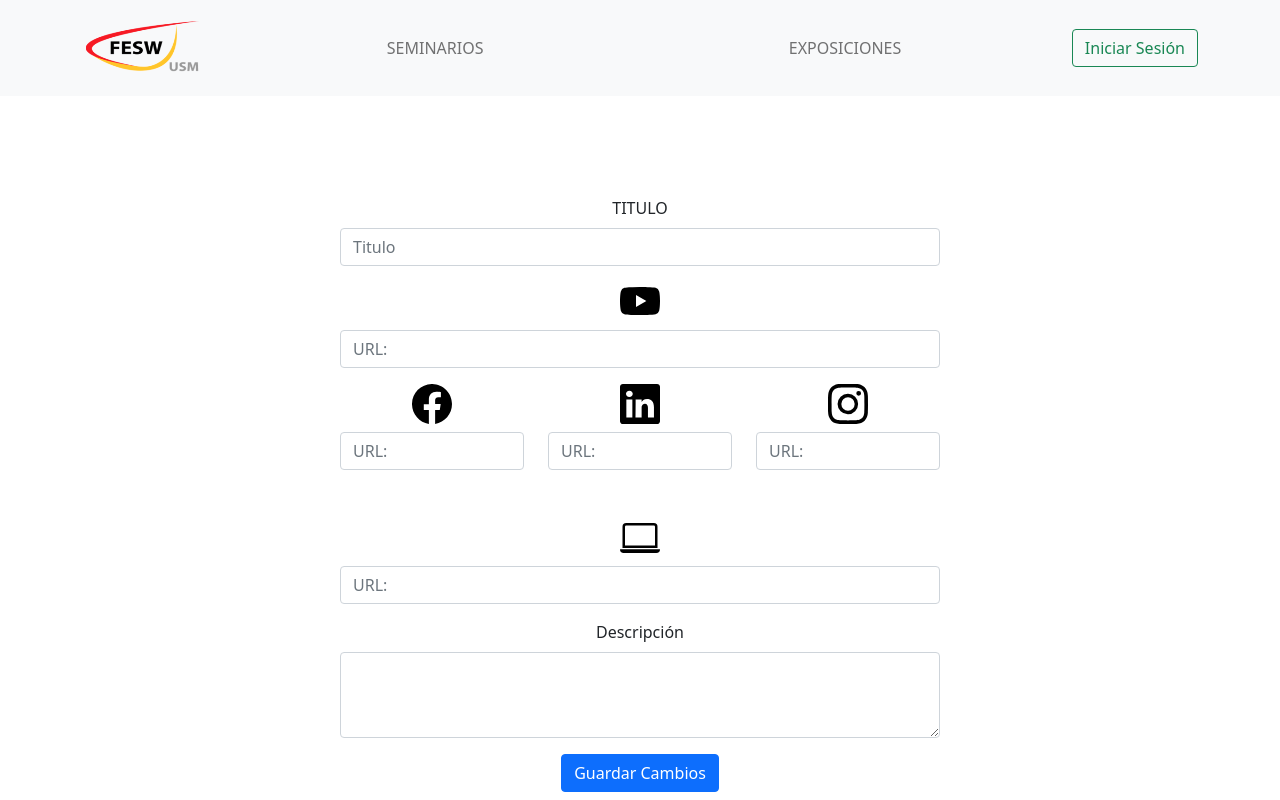
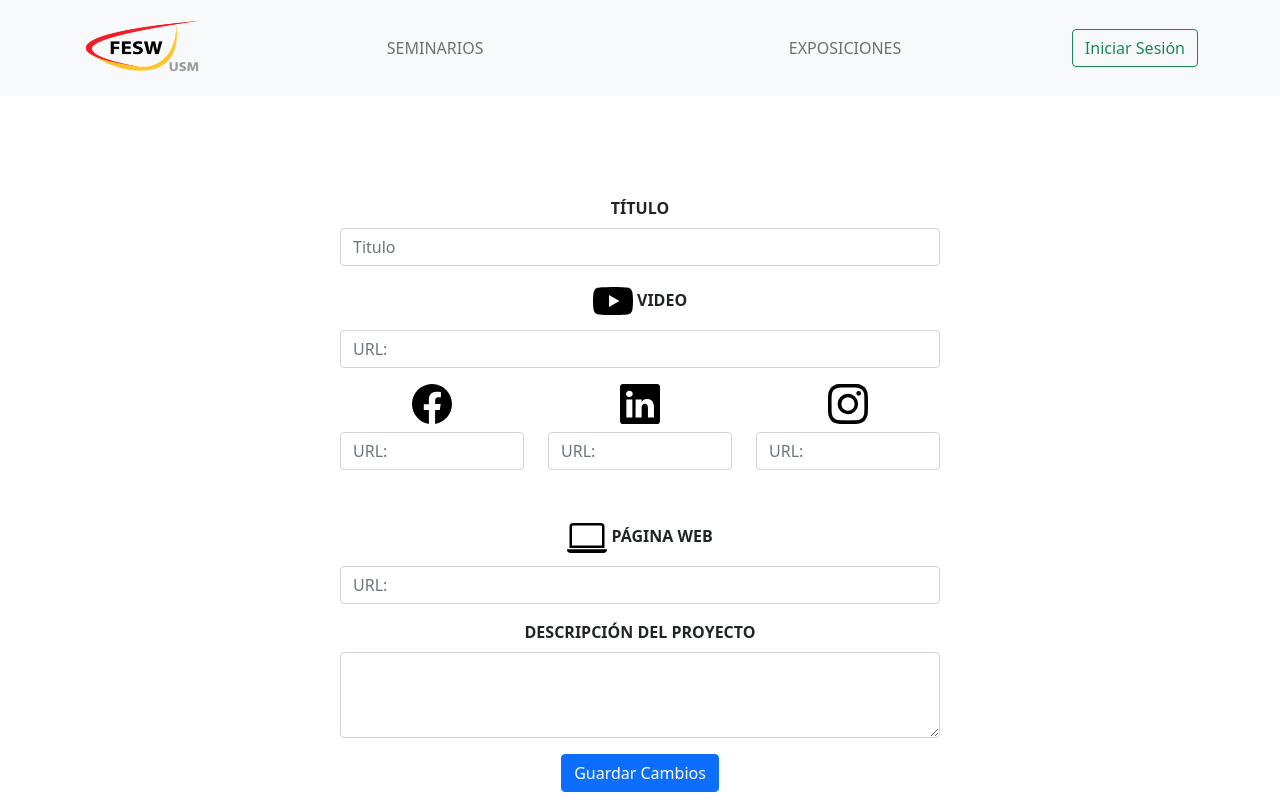
Before and after one commit to npuente21/diu, a React (Create React App) app: page /Proyect in a window 1280 px wide. Shown: the top 800 px of the page. Built offline with nearby package versions, Linux system fonts and the light colour scheme.

Commit message:
titulos como link y etiquetas proyecto

```diff
--- a/src/components/Exposiciones.js
+++ b/src/components/Exposiciones.js
@@ -26,16 +26,16 @@ function Expos(props){
           </div>
             <Card.Body>
               <Card.Title>
-                <center><b>{props.title}</b></center>
+                <center>
+                  <b><a target="_blank" href={props.link} className='titulosProyectos'>{props.title}</a>
+                  </b>
+                </center>
               </Card.Title>
               <Card.Text>
                 <center className='desc'>
                   {props.description}
                 </center>
               </Card.Text>
-              <a href ={props.link} target="_blank">
-                <center> Más Información</center>
-              </a>
               <br/>
               <center>
                 <Row>
--- a/src/components/form_proyecto.js
+++ b/src/components/form_proyecto.js
@@ -68,19 +68,19 @@ function proyect(props){
 
         <Form className='Form'>
             <Form.Group className="mb-3" controlId="Title">
-                <Form.Label>TITULO</Form.Label>
+                <Form.Label><b>TÍTULO</b></Form.Label>
                 <Form.Control  placeholder="Titulo" onChange={handleTitle}/>
             </Form.Group>
 
             <Form.Group className="mb-3" controlId="exampleForm.ControlTextarea1">
-                <Form.Label><img src ={youtube} width="40" height="40" ></img></Form.Label>
+                <Form.Label><img src ={youtube} width="40" height="40" ></img><b>   VIDEO</b></Form.Label>
                 <Form.Control type="text" placeholder='URL:'  onChange={handleYoutube} />
             </Form.Group>
 
 
             <Row className="mb-5">
                 <Form.Group as={Col}  controlId="formGridEmail">
-                    <Form.Label > <img src ={facebook} width="40" height="40" ></img> </Form.Label>
+                    <Form.Label > <img src ={facebook} width="40" height="40" ></img></Form.Label>
                     <Form.Control type="text" placeholder='URL:'   onChange={handleFace} />
                 </Form.Group>
 
@@ -97,13 +97,13 @@ function proyect(props){
 
 
             <Form.Group className="mb-3" controlId="exampleForm.ControlTextarea1">
-                <Form.Label><img src ={pc} width="40" height="40" ></img></Form.Label>
+                <Form.Label><img src ={pc} width="40" height="40" ></img><b>   PÁGINA WEB</b></Form.Label>
                 <Form.Control type="text" placeholder='URL:'  onChange={handleWeb} />
             </Form.Group>
 
 
             <Form.Group className="mb-3" controlId="exampleForm.ControlTextarea1">
-                <Form.Label>Descripción</Form.Label>
+                <Form.Label><b>DESCRIPCIÓN DEL PROYECTO</b></Form.Label>
                 <Form.Control as="textarea" rows={3} onChange={handleDescrip} />
             </Form.Group>
 
```
Also changed, not shown: src/App.js (line endings or trailing spaces), 1 other file (tests, documents, lock files or other folders).
